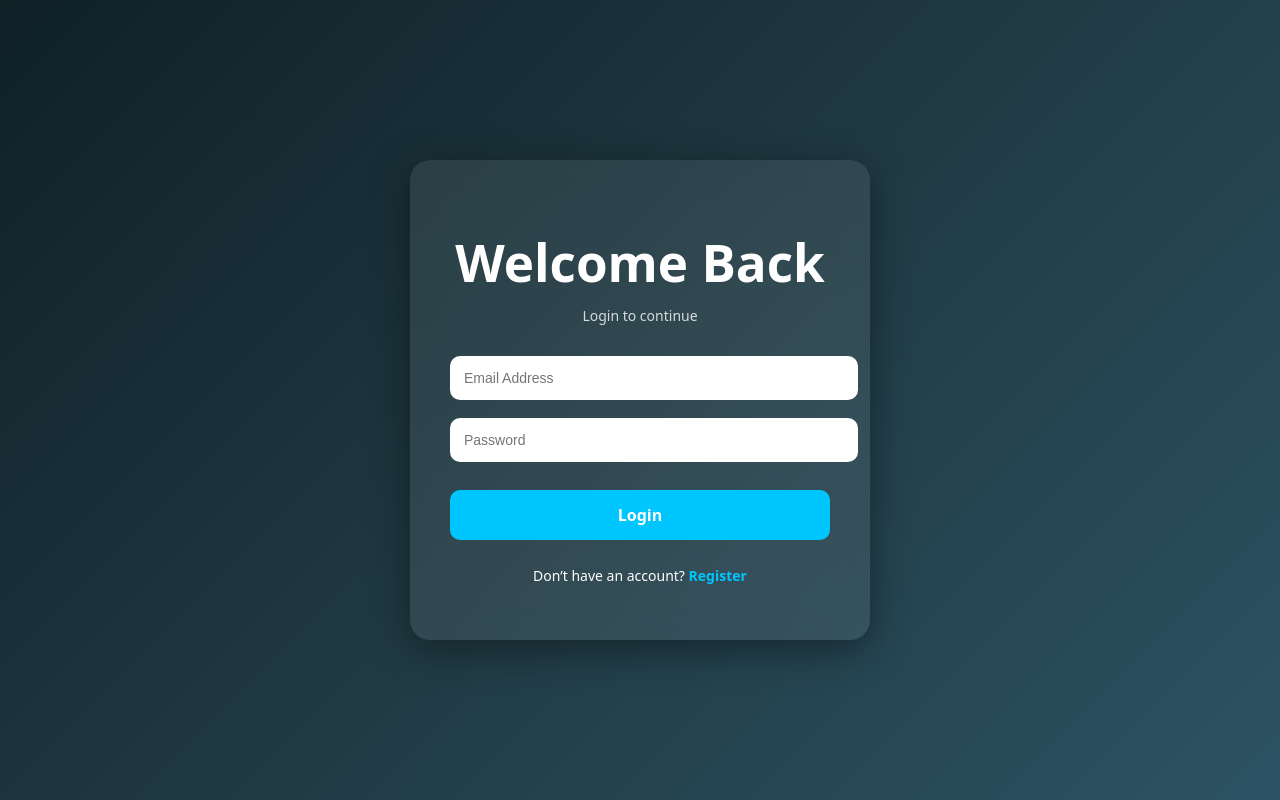
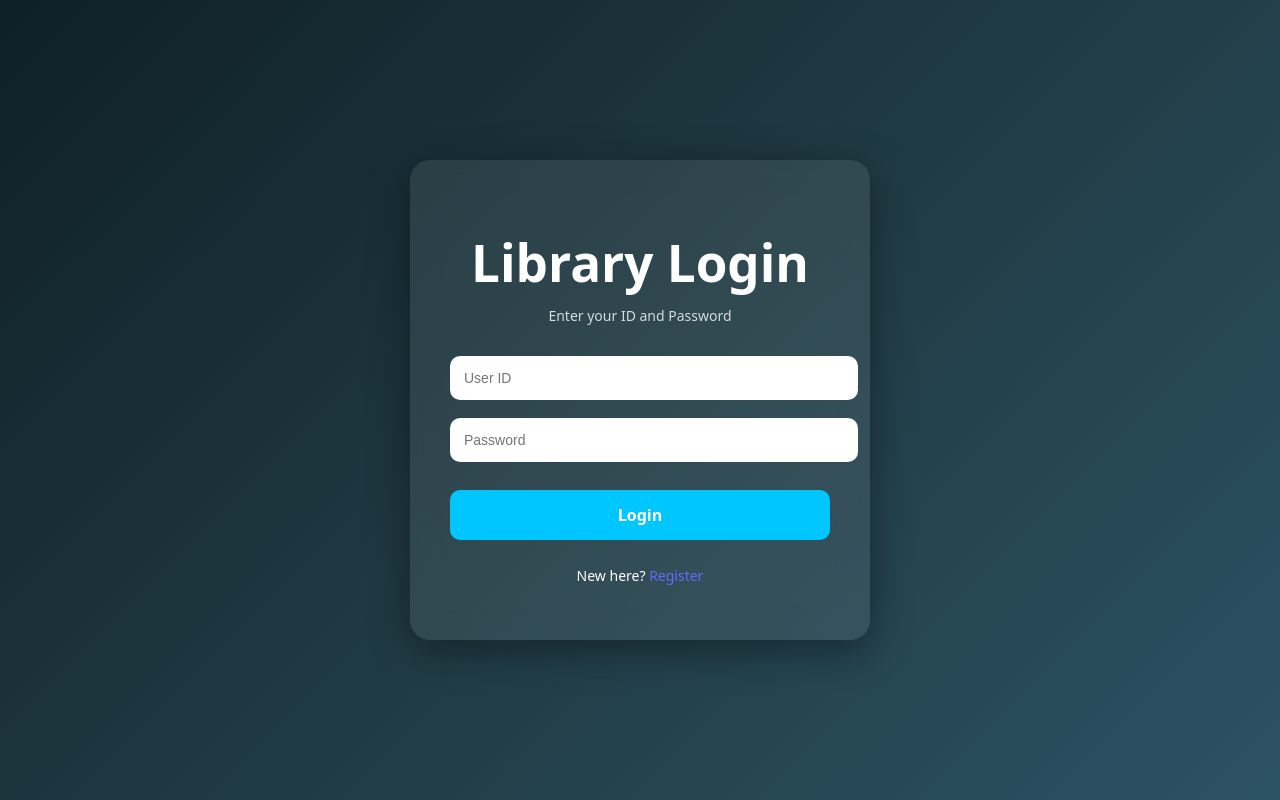
Before and after one commit to ShafinTurjo/Library_Management_System, a React (Vite) app in the folder library_MS/: page /login in a window 1280 px wide. Built offline with nearby package versions, Linux system fonts and the light colour scheme.

Commit message:
update login

```diff
--- a/library_MS/src/Pages/Login.jsx
+++ b/library_MS/src/Pages/Login.jsx
@@ -1,34 +1,79 @@
-import { Link } from "react-router-dom";
+import { useState } from "react";
+import { Link, useNavigate } from "react-router-dom";
 import "../Css/Login.css";
 
 function Login() {
+  const [userId, setUserId] = useState("");
+  const [password, setPassword] = useState("");
+  const navigate = useNavigate();
+
+  const handleLogin = async (e) => {
+    e.preventDefault();
+
+    if (userId === "" || password === "") {
+      alert("Please fill in all fields");
+      return;
+    }
+
+    try {
+      const response = await fetch("http://localhost/mssqlproject/login.php", {
+        method: "POST",
+        headers: {
+          "Content-Type": "application/json",
+        },
+        body: JSON.stringify({ userId: userId, password: password }),
+      });
+
+      const data = await response.json();
+
+      if (data.status === "success") {
+        alert("Login Successful!");
+
+
+        if (data.role === "Admin" || data.role === "admin") {
+          navigate("/admin-dashboard");
+        } else {
+          navigate("/member-dashboard");
+        }
+      } else {
+
+        alert(data.message);
+      }
+    } catch (err) {
+
+      console.log("Error:", err);
+      alert("Could not connect to the server.");
+    }
+  };
+
   return (
     <div className="loginContainer">
-      <div className="loginCard">
-        <h1 className="loginTitle">Welcome Back</h1>
-        <p className="loginSubtitle">Login to continue</p>
+      <form className="loginCard" onSubmit={handleLogin}>
+        <h1 className="loginTitle">Library Login</h1>
+        <p className="loginSubtitle">Enter your ID and Password</p>
 
         <input
-          type="email"
-          placeholder="Email Address"
+          type="text"
+          placeholder="User ID"
           className="loginInput"
+          value={userId}
+          onChange={(e) => setUserId(e.target.value)}
         />
 
         <input
           type="password"
           placeholder="Password"
           className="loginInput"
+          value={password}
+          onChange={(e) => setPassword(e.target.value)}
         />
 
-        <button className="loginButton">Login</button>
+        <button type="submit" className="loginButton">Login</button>
 
         <p className="bottomText">
-          Don’t have an account?{" "}
-          <Link to="/Register" className="registerLink">
-            Register
-          </Link>
+          New here? <Link to="/register">Register</Link>
         </p>
-      </div>
+      </form>
     </div>
   );
 }
```
